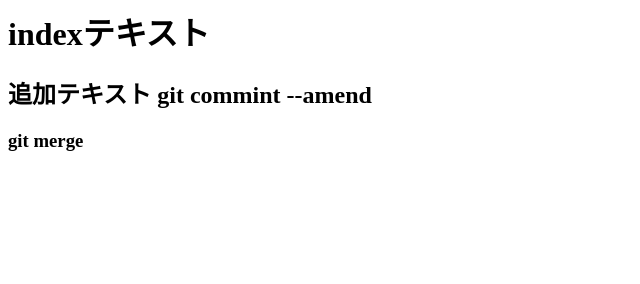
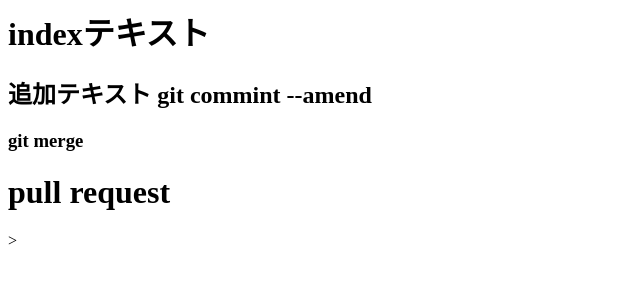
Before and after one commit to takachaa/test, a plain HTML site: page index.html in a window 1280 px wide. Shown: the whole page, without its empty margins (0-640 px from the left). Drawn offline with Linux system fonts and the light colour scheme.

Commit message:
pull request

```diff
--- a/index.html
+++ b/index.html
@@ -1,3 +1,4 @@
 <h1>indexテキスト</h1>
 <h2>追加テキスト git commint --amend</h2>
 <h3>git merge</h3>
+<h1>pull request</h1>>
```
